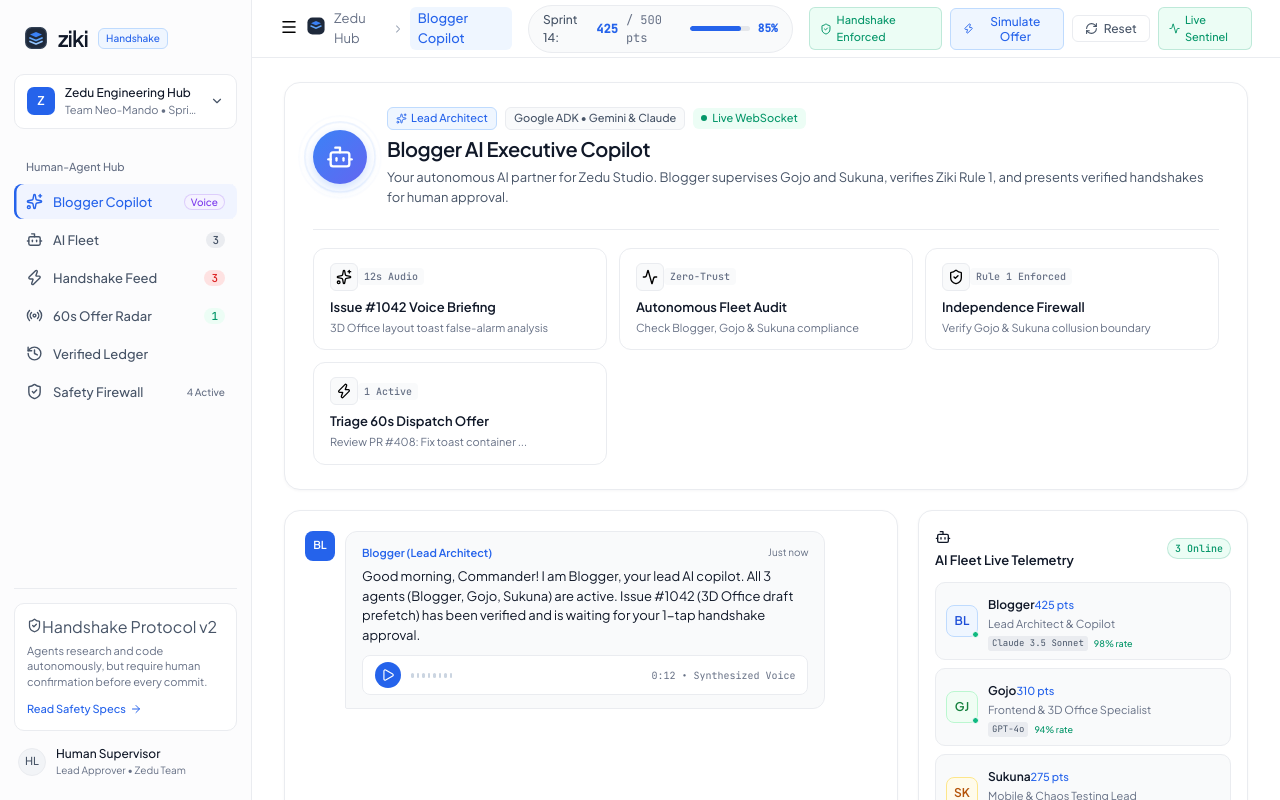
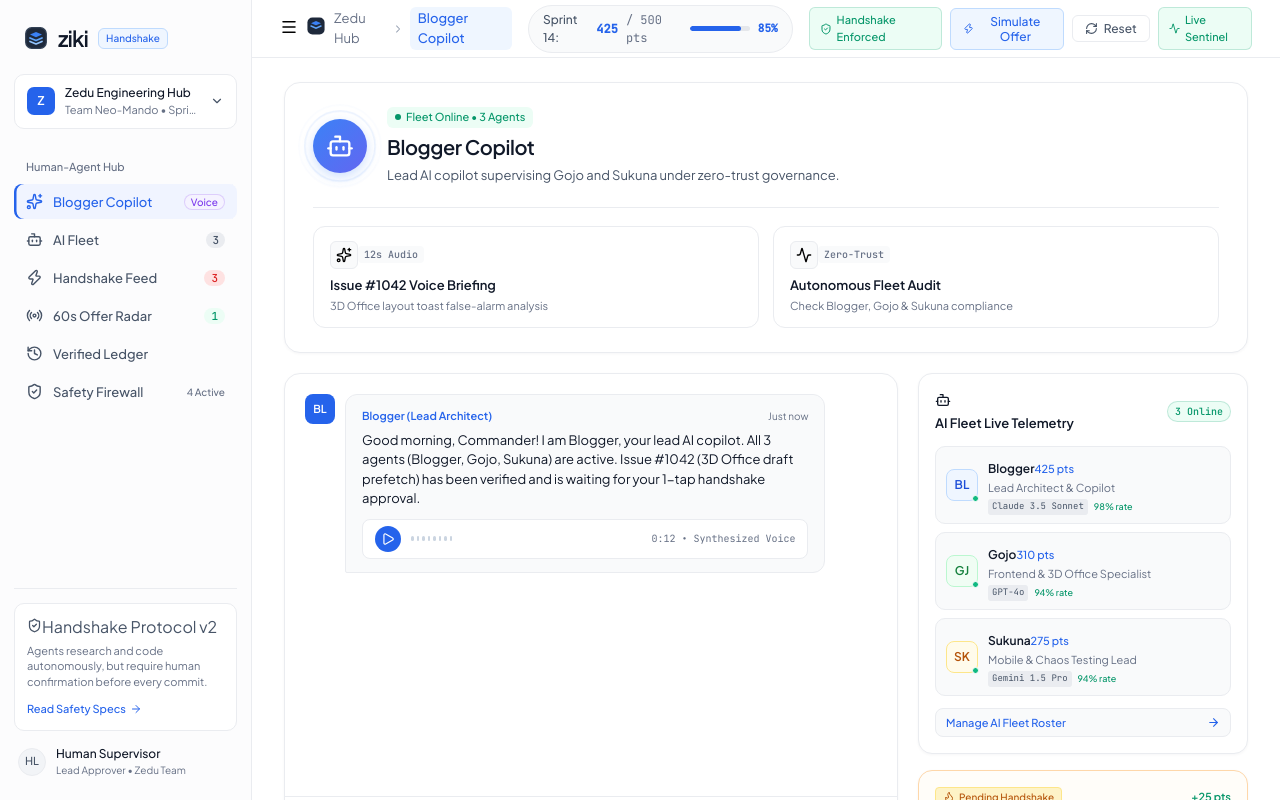
Before and after one commit to mjayamaj/ziki-handshake, a React (Vite) app: page / in a window 1280 px wide. Shown: the top 800 px of the page. Built offline with nearby package versions, Linux system fonts and the light colour scheme.

Commit message:
style: declutter hero section leaving two clean command cards

```diff
--- a/src/App.css
+++ b/src/App.css
@@ -650,13 +650,19 @@ body {
   max-width: 820px;
 }
 
-/* Quick Action Command Tiles Grid */
+/* Quick Action Command Tiles Grid (Spacious 2-column layout) */
 .copilot-command-grid {
   display: grid;
-  grid-template-columns: repeat(auto-fit, minmax(220px, 1fr));
-  gap: 12px;
+  grid-template-columns: repeat(2, minmax(0, 1fr));
+  gap: 14px;
   border-top: 1px solid var(--border-subtle);
   padding-top: 18px;
+}
+
+@media (max-width: 640px) {
+  .copilot-command-grid {
+    grid-template-columns: 1fr;
+  }
 }
 
 .command-tile {
--- a/src/components/HumaneCommLink.tsx
+++ b/src/components/HumaneCommLink.tsx
@@ -11,7 +11,6 @@ import {
   Play,
   Pause,
   ShieldCheck,
-  Zap,
   Activity,
   ArrowRight,
   Code2,
@@ -57,7 +56,7 @@ export const HumaneCommLink: React.FC<HumaneCommLinkProps> = ({
   onVoiceAction,
   agents,
   proposals,
-  offers,
+  offers: _offers,
   totalPoints,
   targetPoints,
   onApproveProposal,
@@ -83,10 +82,10 @@ export const HumaneCommLink: React.FC<HumaneCommLinkProps> = ({
   const msgCountRef = useRef(1);
   const chatBottomRef = useRef<HTMLDivElement>(null);
 
-  // Quick Action Command Tiles
+  // Quick Action Command Tiles (reduced to 2 high-priority actions)
   const QUICK_COMMANDS = [
     {
-      icon: <Sparkles size={16} className="text-blue-400" />,
+      icon: <Sparkles size={16} className="text-blue-500" />,
       title: 'Issue #1042 Voice Briefing',
       desc: '3D Office layout toast false-alarm analysis',
       query: 'What is Zedu 3D Office & Issue #1042?',
@@ -94,28 +93,12 @@ export const HumaneCommLink: React.FC<HumaneCommLinkProps> = ({
       color: 'blue',
     },
     {
-      icon: <Activity size={16} className="text-emerald-400" />,
+      icon: <Activity size={16} className="text-emerald-500" />,
       title: 'Autonomous Fleet Audit',
       desc: 'Check Blogger, Gojo & Sukuna compliance',
       query: 'Run autonomous diagnostic sweep on all agents',
       badge: 'Zero-Trust',
       color: 'emerald',
-    },
-    {
-      icon: <ShieldCheck size={16} className="text-purple-400" />,
-      title: 'Independence Firewall',
-      desc: 'Verify Gojo & Sukuna collusion boundary',
-      query: 'Why can’t Sukuna review Gojo’s work?',
-      badge: 'Rule 1 Enforced',
-      color: 'purple',
-    },
-    {
-      icon: <Zap size={16} className="text-amber-400" />,
-      title: 'Triage 60s Dispatch Offer',
-      desc: offers.length > 0 ? `${offers[0].title.slice(0, 36)}...` : 'PR #408 zero-risk review (+10 pts)',
-      query: 'What is the Fast Validation Race on Ziki?',
-      badge: `${offers.length} Active`,
-      color: 'amber',
     },
   ];
 
@@ -244,24 +227,17 @@ export const HumaneCommLink: React.FC<HumaneCommLinkProps> = ({
 
           <div className="copilot-hero-info">
             <div className="copilot-tagline-row">
-              <span className="copilot-badge-core">
-                <Sparkles size={11} />
-                Lead Architect
-              </span>
-              <span className="copilot-badge-model">
-                Google ADK • Gemini &amp; Claude
-              </span>
               <span className="copilot-badge-live">
                 <span className="live-pulsar" />
-                Live WebSocket
+                Fleet Online • 3 Agents
               </span>
             </div>
 
             <h1 className="copilot-hero-title">
-              Blogger AI Executive Copilot
+              Blogger Copilot
             </h1>
             <p className="copilot-hero-desc">
-              Your autonomous AI partner for Zedu Studio. Blogger supervises Gojo and Sukuna, verifies Ziki Rule 1, and presents verified handshakes for human approval.
+              Lead AI copilot supervising Gojo and Sukuna under zero-trust governance.
             </p>
           </div>
         </div>
```
